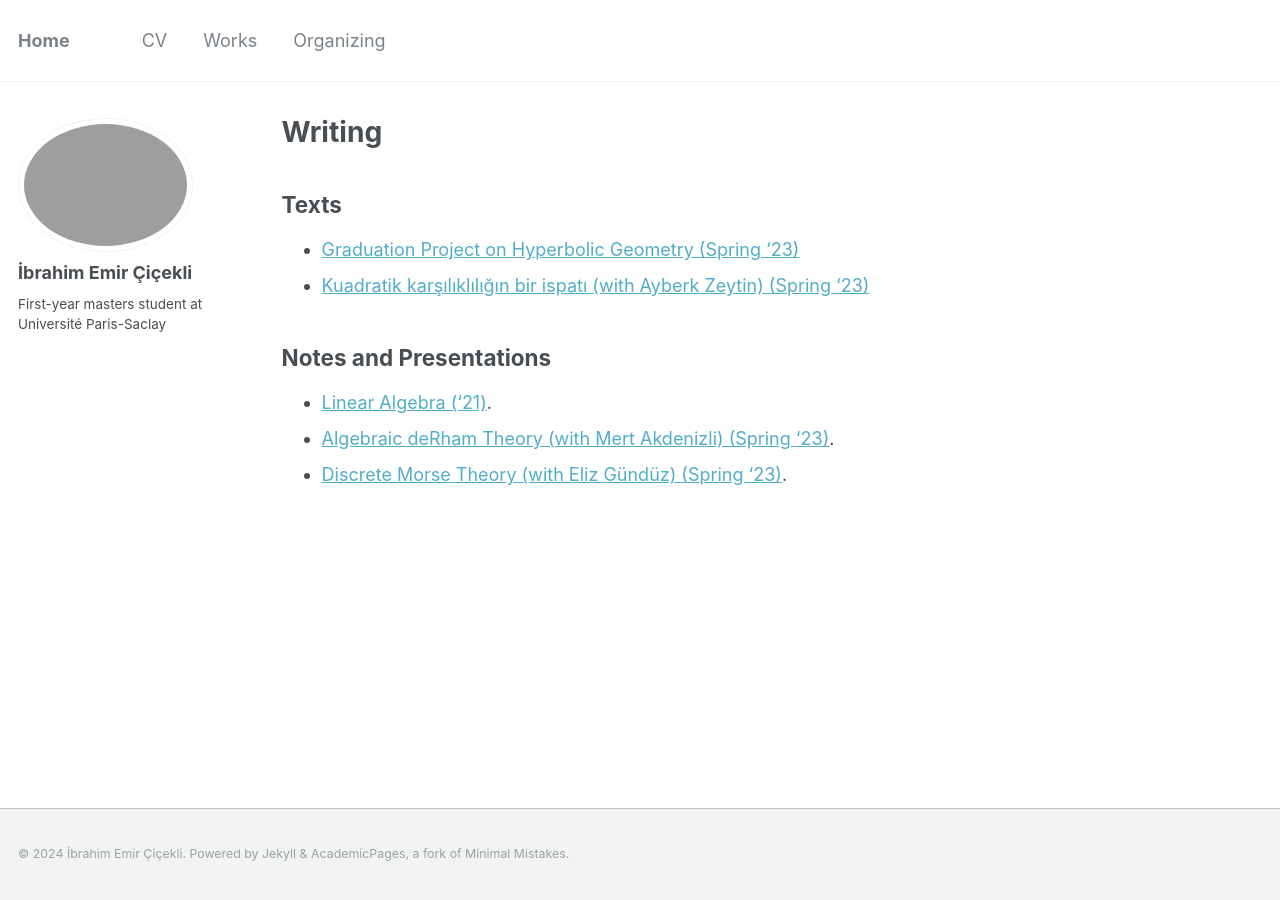
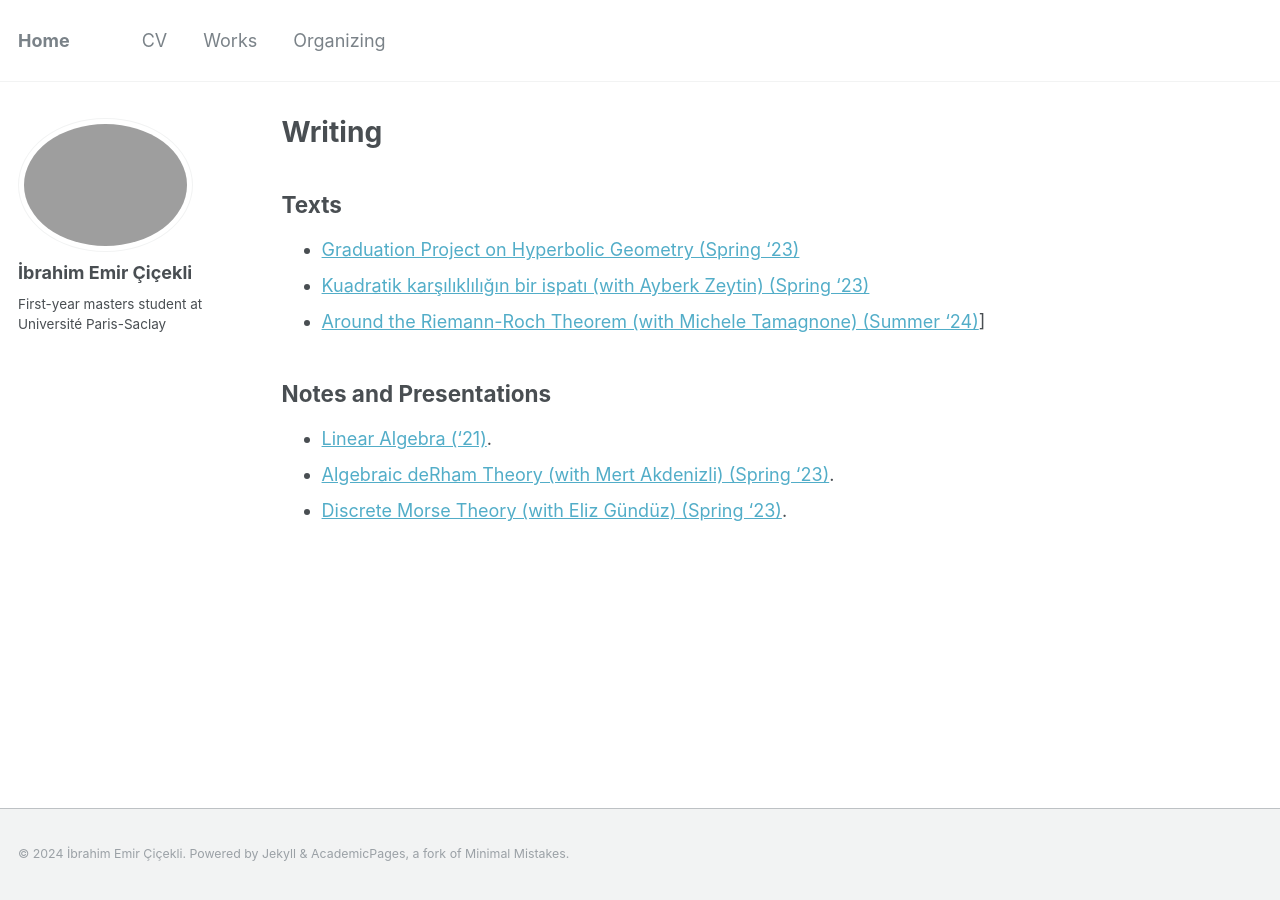
Before and after one commit to iecicekli/iecicekli.github.io, a Jekyll site: the page built from _pages/writing.md, in a window 1280 px wide. Built offline with Jekyll 4.4.1, drawn with Linux system fonts in a browser that asks for light colours.

Commit message:
new project

```diff
--- a/_pages/writing.md
+++ b/_pages/writing.md
@@ -18,6 +18,7 @@ author_profile: true
 ## Texts
 - [Graduation Project on Hyperbolic Geometry (Spring '23)](../files/graduation_project.pdf)
 - [Kuadratik karşılıklılığın bir ispatı (with Ayberk Zeytin) (Spring '23)](../Gauss-Sums.pdf)
+- [Around the Riemann-Roch Theorem (with Michele Tamagnone) (Summer '24)](../files/Memoire.pdf)]
 
 ## Notes and Presentations
 
```
Also changed, not shown: 1 other file.
